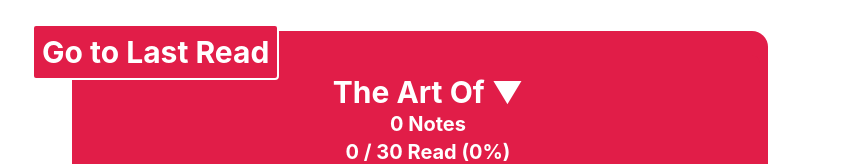
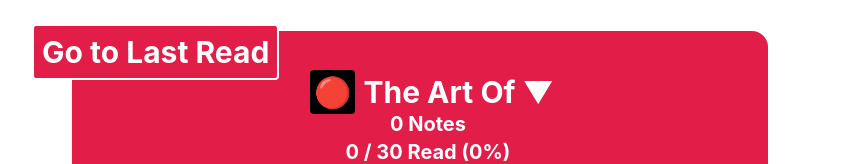
Before and after one commit to Ronterox/ArtOfWar, a Preact app: page / in a window 1280 px wide. Shown: the part 712-876 px from the top of the page, without its empty margins (220-1067 px from the left). Built offline with nearby package versions, Linux system fonts and the light colour scheme.

Commit message:
using regex for getting the youtube link, added checked button for chapter

```diff
--- a/src/app.tsx
+++ b/src/app.tsx
@@ -34,7 +34,9 @@ function Chapter({ title, texts, setLastReadId }: { title: string; texts: string
 		setLinesRead(read.filter((val) => val).length);
 	}, [read]);
 
-	useEffect(() => { saveStorage(`${title}-notes`, notes); }, [notes]);
+	useEffect(() => {
+		saveStorage(`${title}-notes`, notes);
+	}, [notes]);
 
 	function handleNotesChange(e: ChangeEvent<HTMLInputElement>, index: number) {
 		setNotes((old) => {
@@ -53,9 +55,18 @@ function Chapter({ title, texts, setLastReadId }: { title: string; texts: string
 		});
 	}
 
+	function handleChapterCheck() {
+		setRead(new Array(read.length).fill(linesRead / read.length !== 1));
+		setLastReadId(`${title}-${read.length - 1}`);
+		setShow(true); // Because parent calls the reverse XD
+	}
+
 	return (
 		<div id={title} className="m-10 bg-rose-600 rounded-2xl p-4">
 			<button onClick={() => setShow((val) => !val)} className={"capitalize font-bold text-white text-3xl m-2 bg-rose-600 w-full hover:bg-rose-900"}>
+				<span className={"bg-black p-1 m-2 rounded"} onClick={handleChapterCheck}>
+					{linesRead / read.length === 1 ? "✅" : "🔴"}
+				</span>
 				{title} {show ? "▲" : "▼"}
 				<p className={"text-xl"}>{notes.filter((note) => note).length} notes</p>
 				<p className={"text-xl"}>
@@ -92,12 +103,16 @@ export function App() {
 		loadStorage(`${book}-lastReadId`, setLastReadId);
 	}, [book]);
 
-	useEffect(() => { saveStorage(`${book}-lastReadId`, lastReadId); }, [lastReadId]);
+	useEffect(() => {
+		saveStorage(`${book}-lastReadId`, lastReadId);
+	}, [lastReadId]);
 
 	function setTextToChapters(text: string) {
 		const chapters: Chapters = {};
 		const [title, desc, author, videoLink] = text.split("\n", 4);
-		setBookInfo({ title, desc, author, video: videoLink.substring((videoLink.indexOf("?v=") + 3) | 0) });
+		const vidCode = videoLink.match(/watch\?v=(.+)/);
+		setBookInfo({ title, desc, author, video: vidCode ? vidCode[1] : "" });
+
 		for (const chapter of text.split("\n\n")) {
 			const lines = chapter.split("\n");
 			const title = lines[0].split(" ", 3).join(" ");
@@ -119,6 +134,7 @@ export function App() {
 		element.setAttribute("href", "data:text/plain;charset=utf-8," + encodeURIComponent(text));
 		element.setAttribute("download", "");
 		element.click();
+		element.remove();
 	}
 
 	function scrollToLastRead() {
```
